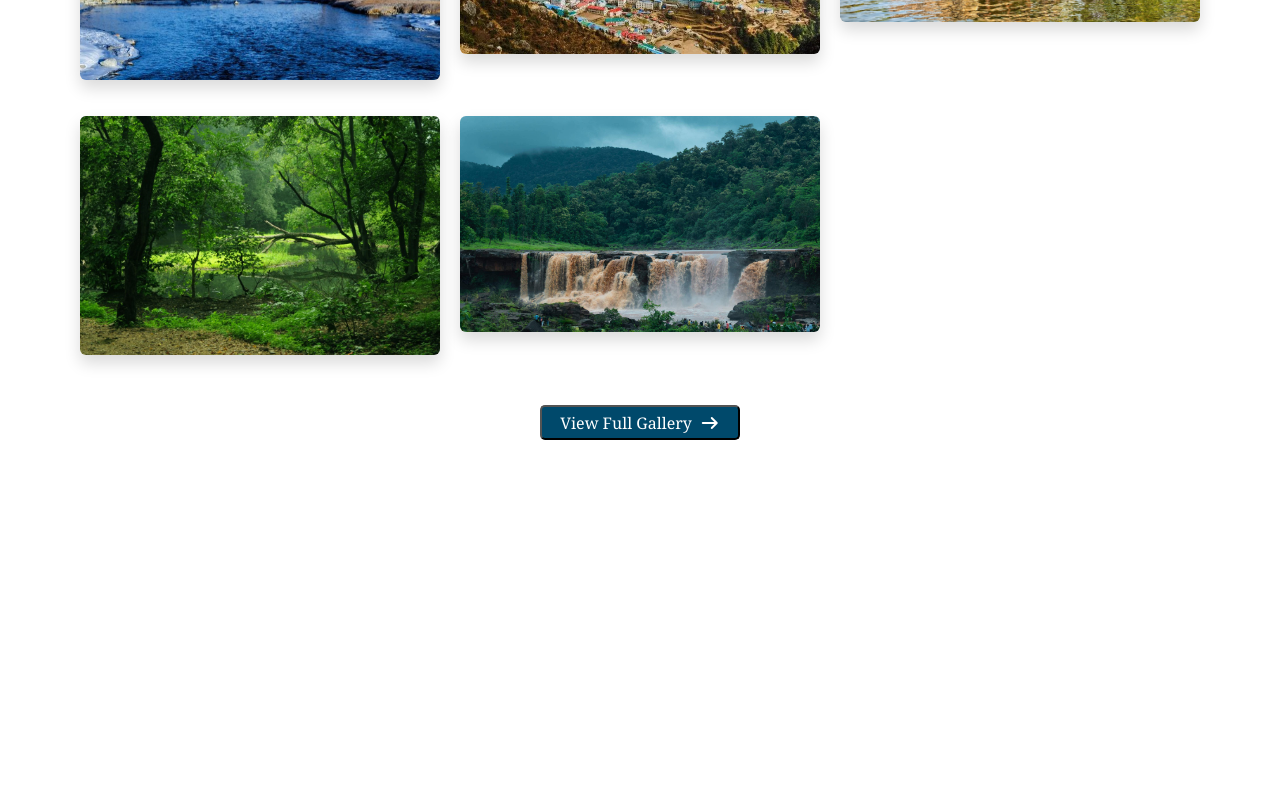
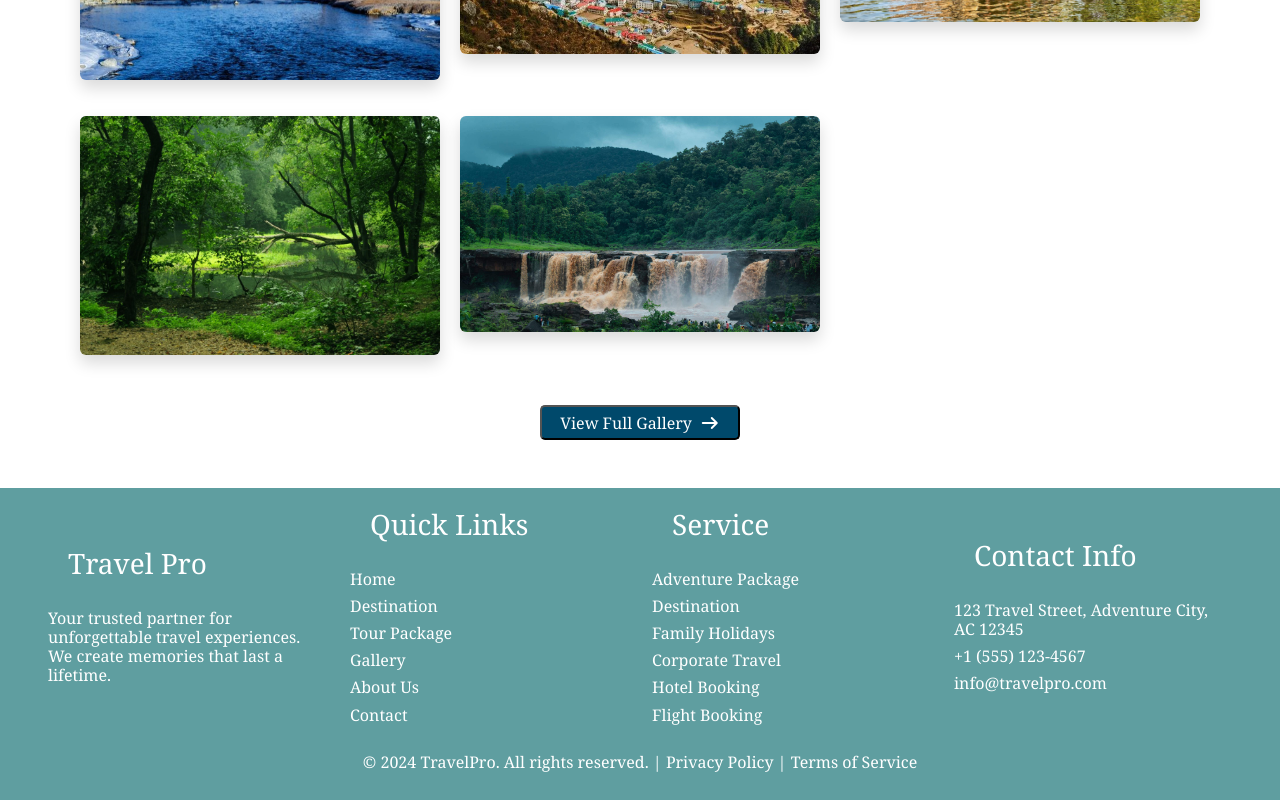
Before and after one commit to ca943674-jpg/travel_pro1, a React (Vite) app: page / in a window 1280 px wide. Shown: the part 3795-4595 px from the top of the page. Before the commit the page ends 4283 px from the top, so only its background shows below. Built offline with nearby package versions, Linux system fonts and the light colour scheme.

Commit message:
new footer

```diff
--- /dev/null
+++ b/src/Footer.jsx
@@ -0,0 +1,52 @@
+import React from "react";
+import "./Footer1.css";
+
+function Footer() {
+  return (
+    <div>
+      <div className="footerbox">
+        <div className="footercntainer d-flex flex-lg-row flex-md-row flex-column align-items-center justify-content-lg-between justify-content-md-between justify-content-start gap-4 px-5">
+          <div className="footer1">
+            <h3>Travel Pro</h3>
+            <h6>
+              Your trusted partner for unforgettable travel experiences. We
+              create memories that last a lifetime.
+            </h6>
+          </div>
+          <div className="footer1">
+            <h3>Quick Links</h3>
+            <h6>Home</h6>
+            <h6>Destination</h6>
+            <h6>Tour Package</h6>
+            <h6>Gallery</h6>
+            <h6>About Us</h6>
+            <h6>Contact</h6>
+          </div>
+          <div className="footer1">
+            <h3>Service</h3>
+            <h6>Adventure Package</h6>
+            <h6>Destination</h6>
+            <h6>Family Holidays</h6>
+            <h6>Corporate Travel</h6>
+            <h6>Hotel Booking</h6>
+            <h6>Flight Booking</h6>
+          </div>
+          <div className="footer1">
+            <h3>Contact Info</h3>
+            <h6>123 Travel Street, Adventure City, AC 12345 </h6>
+            <h6>+1 (555) 123-4567</h6>
+            <h6>info@travelpro.com</h6>
+          </div>
+        </div>
+      </div>
+      <div className="footer">
+        <h6>
+          © 2024 TravelPro. All rights reserved. | Privacy Policy | Terms of
+          Service
+        </h6>
+      </div>
+    </div>
+  );
+}
+
+export default Footer;
--- /dev/null
+++ b/src/Footer1.css
@@ -0,0 +1,34 @@
+.footerbox{
+    width: 100%;
+    height: 100%;
+    border: 2px none black;
+    display: flex;
+    background-color: cadetblue;
+}
+.footercontainer{
+    /* width: 100%; */
+    height: auto;
+    border: 2px none black;
+    gap: 10px;
+    padding: 0px 10px;
+}
+.footer1{
+    width: 100%;
+    border: 2px none black;
+}
+.footer1 h3{
+    text-align: left;
+    padding: 20px;
+    color:white;
+}
+.footer1 h6{
+    text-align: left;
+    color:white;
+}
+.footer{
+    color: white;
+    border: 2px none black;
+     background-color: cadetblue;
+    text-align: center;
+    padding: 20px;
+}
--- a/src/Travel_gallary.css
+++ b/src/Travel_gallary.css
@@ -4,6 +4,12 @@
     padding: 10px;
 
 
+}
+#T_Gallery{
+    display: flex;
+    justify-content: center;
+    align-items: center;
+    gap: 20px;
 }
 #travel_button{
     width: 200px;
--- a/src/Travel_gallary.jsx
+++ b/src/Travel_gallary.jsx
@@ -9,6 +9,7 @@ import img7 from './assets/travel_galary7.jpg';
 import img8 from './assets/travel_galary8.jpg';
 import Travel_gallary1 from './Travel_gallary1';
 import './Travel_gallary.css';
+import Footer from './Footer';
 
 const Travel_gallary = () => {
     const data=[
@@ -46,6 +47,7 @@ const Travel_gallary = () => {
         </div>
         <br />
         <br />
+        <Footer/>
     </div>
   )
 }
```
